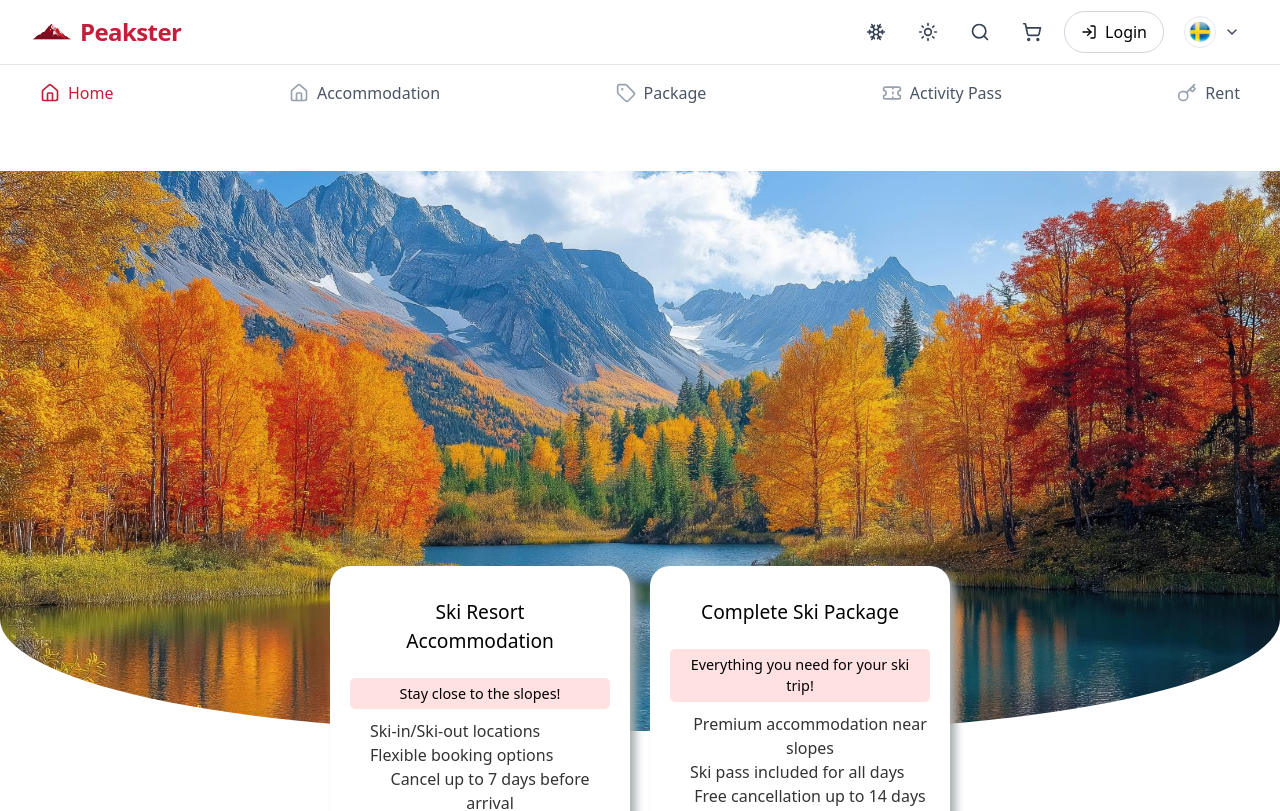
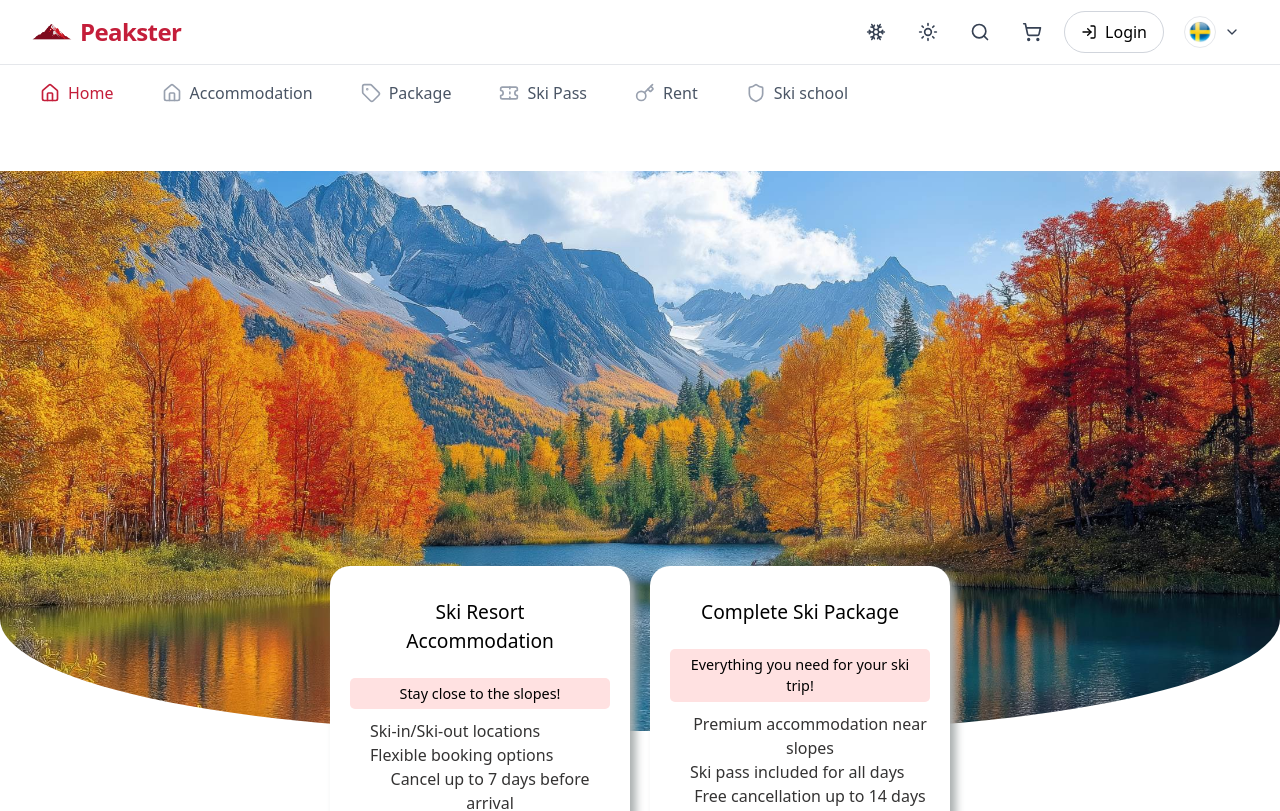
Before and after one commit to KaviSubi55/Works, a Next.js app: page / in a window 1280 px wide. Shown: the top 811 px of the page. Built offline with nearby package versions, Linux system fonts and the light colour scheme.

Commit message:
added image in public

```diff
--- a/components/SecondaryNav/index.tsx
+++ b/components/SecondaryNav/index.tsx
@@ -1,13 +1,14 @@
 'use client';
 
 import React, { useState } from 'react';
-import { Home, Tag, Ticket, Key, Menu, X } from 'lucide-react';
+import { Home, Tag, Ticket, Key, Shield, Menu, X } from 'lucide-react';
 import AccommodationSearch from '../AccomodationSearch';
 import PackageSearch from '../PackageSearch';
 import SkiPassSearch from '../SkiPassSearch';
 import RentSearch from '../RentSearch';
+import SkiSchoolSearch from '../SkiSchoolSearch';
 
-type TabType = 'home' | 'accommodation' | 'package' | 'skipass' | 'rent';
+type TabType = 'home' | 'accommodation' | 'package' | 'skipass' | 'rent' | 'skischool';
 
 interface Tab {
   id: TabType;
@@ -19,8 +20,9 @@ const tabs: Tab[] = [
   { id: 'home', label: 'Home', icon: <Home className="w-5 h-5" /> },
   { id: 'accommodation', label: 'Accommodation', icon: <Home className="w-5 h-5" /> },
   { id: 'package', label: 'Package', icon: <Tag className="w-5 h-5" /> },
-  { id: 'skipass', label: 'Activity Pass', icon: <Ticket className="w-5 h-5" /> },
+  { id: 'skipass', label: 'Ski Pass', icon: <Ticket className="w-5 h-5" /> },
   { id: 'rent', label: 'Rent', icon: <Key className="w-5 h-5" /> },
+  { id: 'skischool', label: 'Ski school', icon: <Shield className="w-5 h-5" /> },
 ];
 
 const SecondaryNav: React.FC = () => {
@@ -37,7 +39,7 @@ const SecondaryNav: React.FC = () => {
       {/* Desktop Navigation Tabs - Hidden on mobile/tablet */}
       <div className="hidden lg:block bg-white">
         <div className="max-w-[1440px] mx-auto px-4 sm:px-6 lg:px-8">
-          <nav className="flex items-center justify-between overflow-x-auto scrollbar-hide">
+          <nav className="flex items-center gap-8 overflow-x-auto scrollbar-hide">
             {tabs.map((tab) => {
               const isActive = tab.id === activeTab;
               return (
@@ -135,6 +137,7 @@ const SecondaryNav: React.FC = () => {
       {activeTab === 'package' && <PackageSearch />}
       {activeTab === 'skipass' && <SkiPassSearch />}
       {activeTab === 'rent' && <RentSearch />}
+      {activeTab === 'skischool' && <SkiSchoolSearch />}
       {/* Home tab shows no search component */}
     </div>
   );
```
